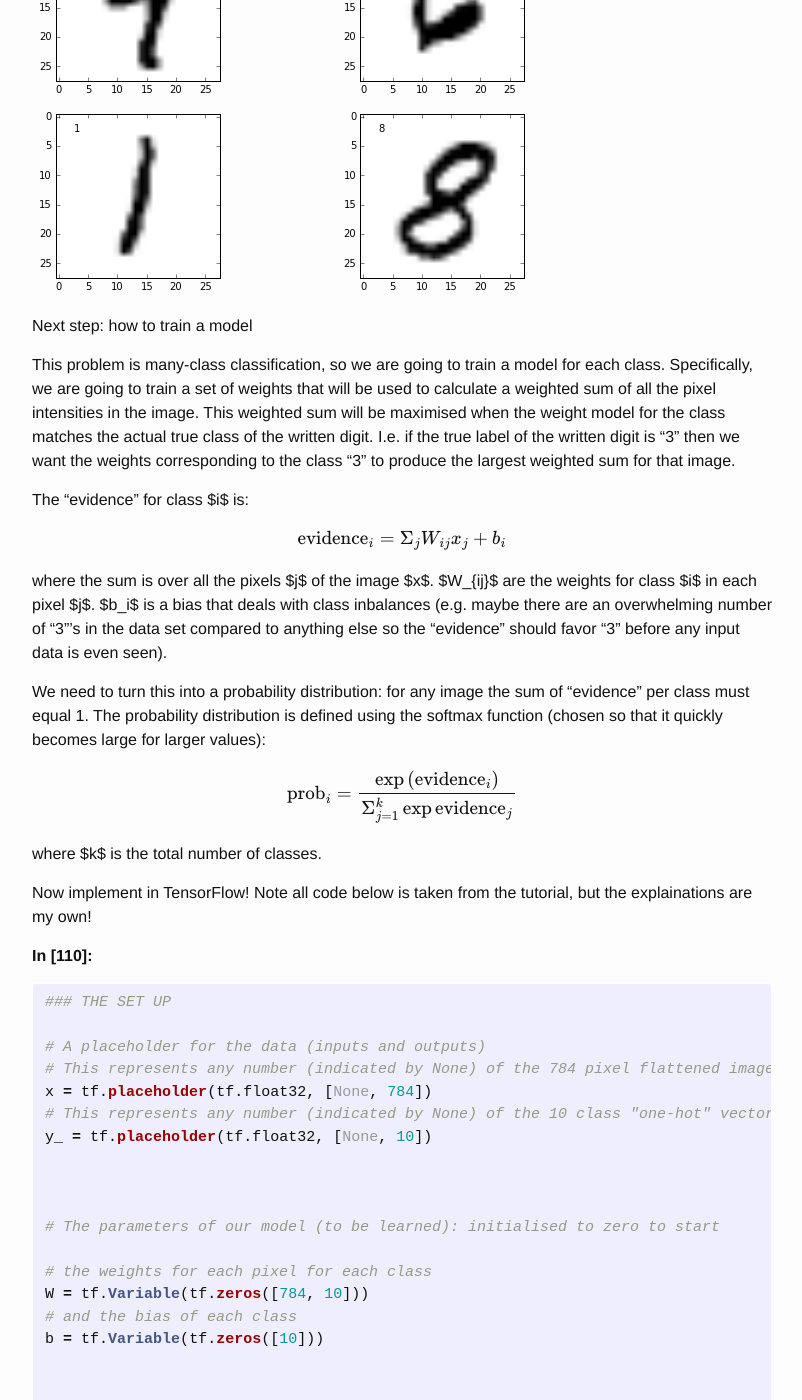
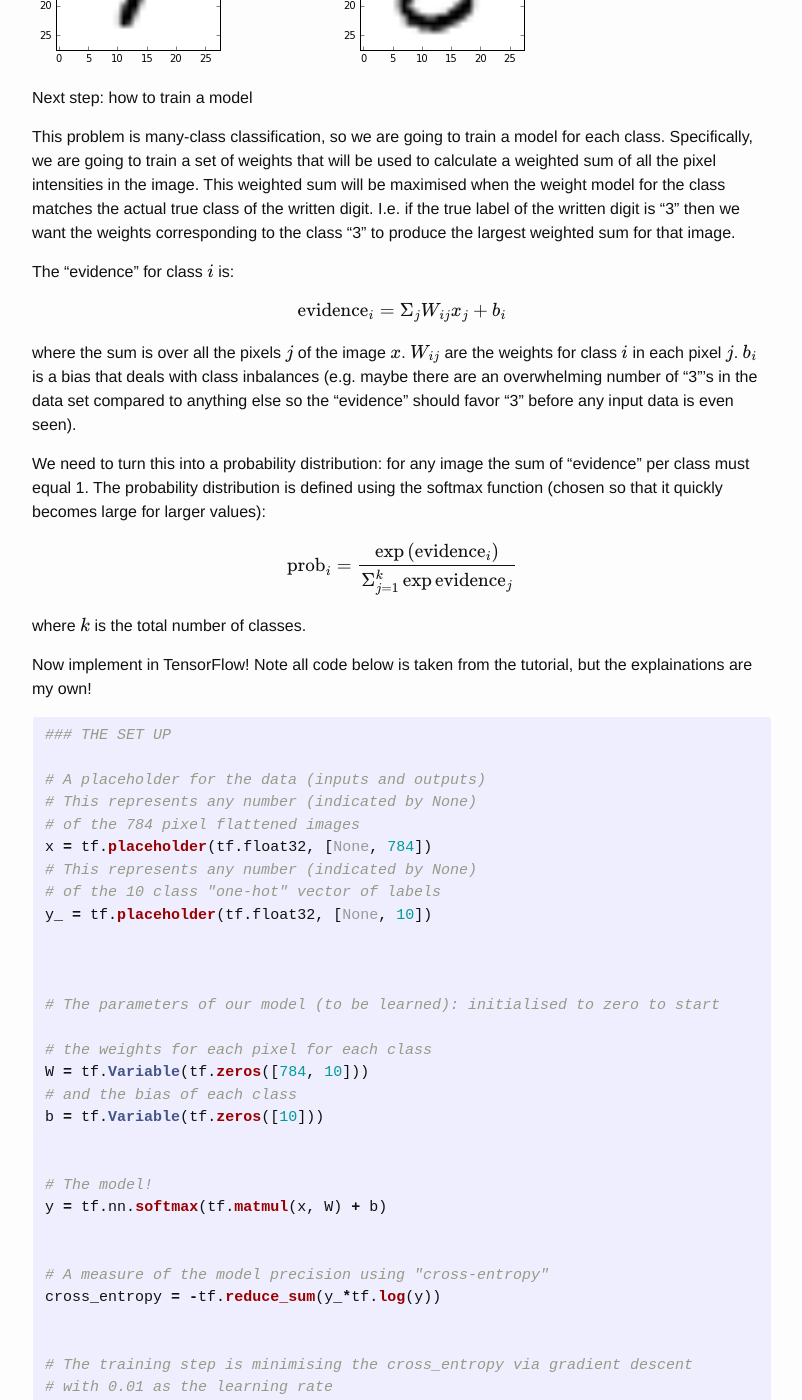
Before and after one commit to alexabate/alexabate.github.io, a Jekyll site: the page built from _posts/2016-11-07-tensor-flow.md, in a window 1280 px wide and 1400 px high, scrolled down 4276 px. Shown: the whole window, without its empty margins (238-1040 px from the left). Built offline with Jekyll 4.4.1, drawn with Linux system fonts in a browser that asks for light colours; some web fonts are replaced; formulas are drawn with MathJax 3; some of the changed text lies outside the part shown.

Commit message:
Update 2016-11-07-tensor-flow.md

```diff
--- a/_posts/2016-11-07-tensor-flow.md
+++ b/_posts/2016-11-07-tensor-flow.md
@@ -35,8 +35,6 @@ Setting up TensorFlow to do a computation requires two stages:
 2. Execute the graph
 
 For example, if we wanted to multiply two matrices:
-
-**In [103]:**
 
 {% highlight python %}
 ### THE SET UP
@@ -79,7 +77,7 @@ interested in how the API works.
 ## Stochastic Gradient Descent
 
 I want a refresher on stochastic gradient descent, and since I'm also keen to
-learn how to use TensorFlow, so I'm going to follow the tutorial given [here](ht
+learn how to use TensorFlow, so I'm going to follow the tutorial given [*here*](ht
 tps://www.tensorflow.org/versions/r0.7/tutorials/mnist/beginners/index.html).
 
 In usual gradient descent (see this [previous
@@ -96,11 +94,10 @@ streaming input data.
 # The implementation
 
 
-First step is to download the [MNIST data](http://yann.lecun.com/exdb/mnist/), a
+First step is to download the [*MNIST data*](http://yann.lecun.com/exdb/mnist/), a
 database of images of handwritten digits, tagged with lables indicating the
 digit they represent.
 
-**In [104]:**
 
 {% highlight python %}
 import tensorflow as tf
@@ -119,7 +116,6 @@ mnist = input_data.read_data_sets("MNIST_data/", one_hot=True)
 
 A quick look at what we have:
 
-**In [105]:**
 
 {% highlight python %}
 print type(mnist)
@@ -137,10 +133,11 @@ for member in dir(mnist):
     validation
 
 
-**In [106]:**
 
 {% highlight python %}
-for mem1, mem2, mem3 in zip(dir(mnist.train), dir(mnist.validation), dir(mnist.test)):
+for mem1, mem2, mem3 in zip(dir(mnist.train),
+                            dir(mnist.validation),
+                            dir(mnist.test)):
     if mem1[0] != '_':
         print mem1, mem2, mem3
 {% endhighlight %}
@@ -152,8 +149,6 @@ for mem1, mem2, mem3 in zip(dir(mnist.train), dir(mnist.validation), dir(mnist.t
     num_examples num_examples num_examples
 
 
-**In [107]:**
-
 {% highlight python %}
 print "Number of training examples", mnist.train.num_examples
 print "Number of validation examples", mnist.validation.num_examples
@@ -164,8 +159,6 @@ print "Number of testing examples", mnist.test.num_examples
     Number of validation examples 5000
     Number of testing examples 10000
 
-
-**In [108]:**
 
 {% highlight python %}
 print mnist.train.images.shape, mnist.train.labels.shape
@@ -187,8 +180,6 @@ numpy arrays.
 
 Let's peek at the actual data
 
-
-**In [109]:**
 
 {% highlight python %}
 import matplotlib.pyplot as plt
@@ -222,12 +213,12 @@ actual true class of the written digit. I.e. if the true label of the written
 digit is "3" then we want the weights corresponding to the class "3" to produce
 the largest weighted sum for that image.
 
-The "evidence" for class $i$ is:
+The "evidence" for class $$i$$ is:
 
 $$ \mbox{evidence}_i = \Sigma_j W_{ij} x_j + b_i $$
 
-where the sum is over all the pixels $j$ of the image $x$. $W_{ij}$ are the
-weights for class $i$ in each pixel $j$. $b_i$ is a bias that deals with class
+where the sum is over all the pixels $$j$$ of the image $$x$$. $$W_{ij}$$ are the
+weights for class $$i$$ in each pixel $$j$$. $$b_i$$ is a bias that deals with class
 inbalances (e.g. maybe there are an overwhelming number of "3"'s in the data set
 compared to anything else so the "evidence" should favor "3" before any input
 data is even seen).
@@ -240,20 +231,20 @@ values):
 $$ \mbox{prob}_i = \frac{\exp{(\mbox{evidence}_i)}}{\Sigma_{j=1}^{k}
 \exp{\mbox{evidence}_j}} $$
 
-where $k$ is the total number of classes.
+where $$k$$ is the total number of classes.
 
 Now implement in TensorFlow! Note all code below is taken from the tutorial, but
 the explainations are my own!
-
-**In [110]:**
 
 {% highlight python %}
 ### THE SET UP
 
 # A placeholder for the data (inputs and outputs)
-# This represents any number (indicated by None) of the 784 pixel flattened images
+# This represents any number (indicated by None)
+# of the 784 pixel flattened images
 x = tf.placeholder(tf.float32, [None, 784])
-# This represents any number (indicated by None) of the 10 class "one-hot" vector of labels
+# This represents any number (indicated by None)
+# of the 10 class "one-hot" vector of labels
 y_ = tf.placeholder(tf.float32, [None, 10])
 
 
@@ -303,8 +294,6 @@ samples to iteratively train the model with in each step.
 
 # Evaluation with TensorFlow
 
-**In [111]:**
-
 {% highlight python %}
 # tf.argmax gives you the index of the highest entry in a tensor along some axis
 # therefore checking if these indices are equal will return a boolean array
@@ -343,8 +332,6 @@ We get it returned from the graph node itself, "feeding" in the data we want
 used in the operation. See the example below that plots some of the
 classification failures.
 
-
-**In [112]:**
 
 {% highlight python %}
 correct_vals = sess.run(correct_prediction,
@@ -398,8 +385,6 @@ e.g. if pixel $j$ is high intensity it's very likely pixel $k$ will be too. I
 would imagine adding this kind of non-linearity to the model would easily bring
 the accuracy up to 97%+.
 
-**In [None]:**
-
 {% highlight python %}
 
 {% endhighlight %}
```
Also changed, not shown: other parts of _posts/2016-11-07-tensor-flow.md (+1 -1 lines).
